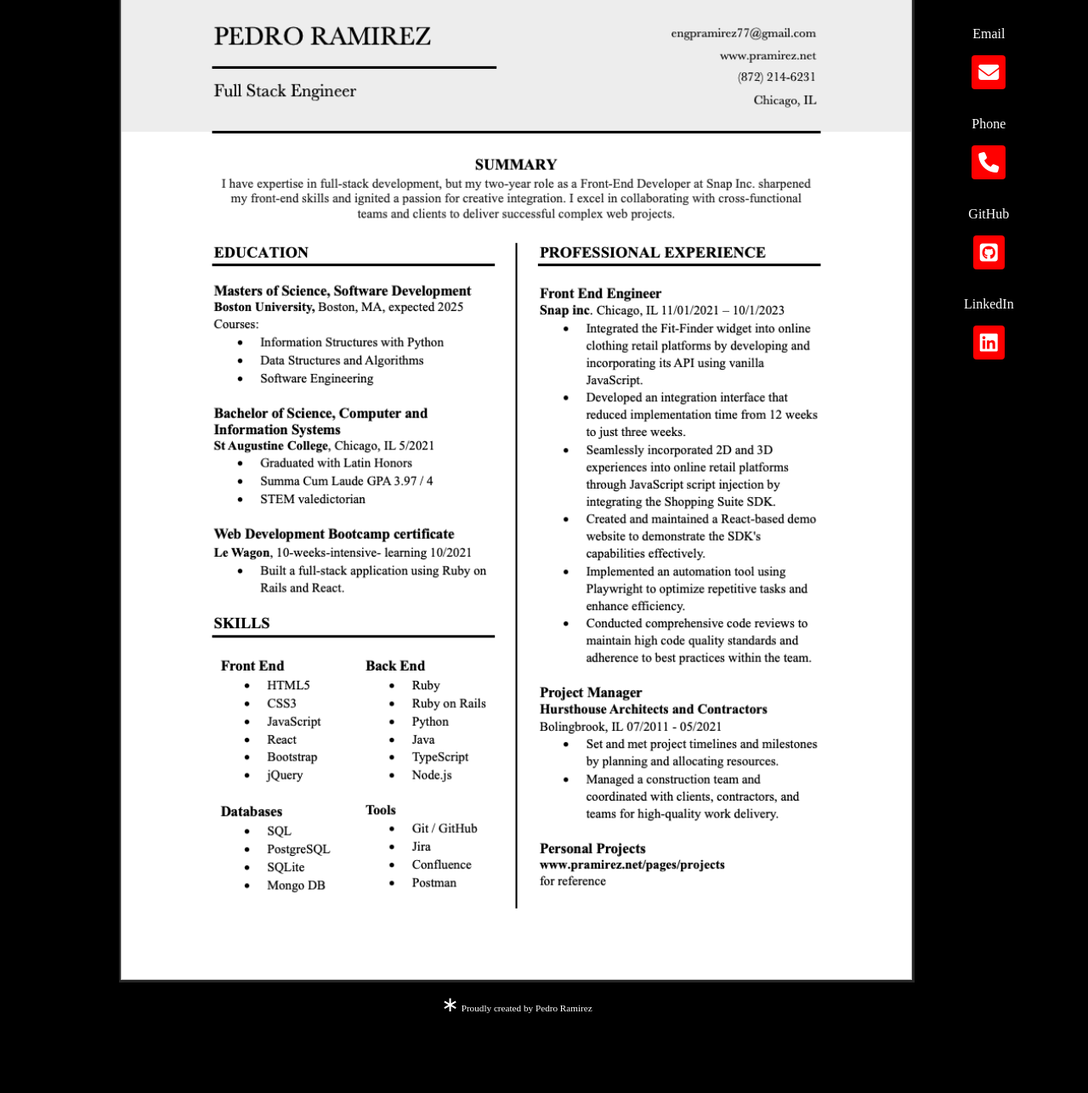
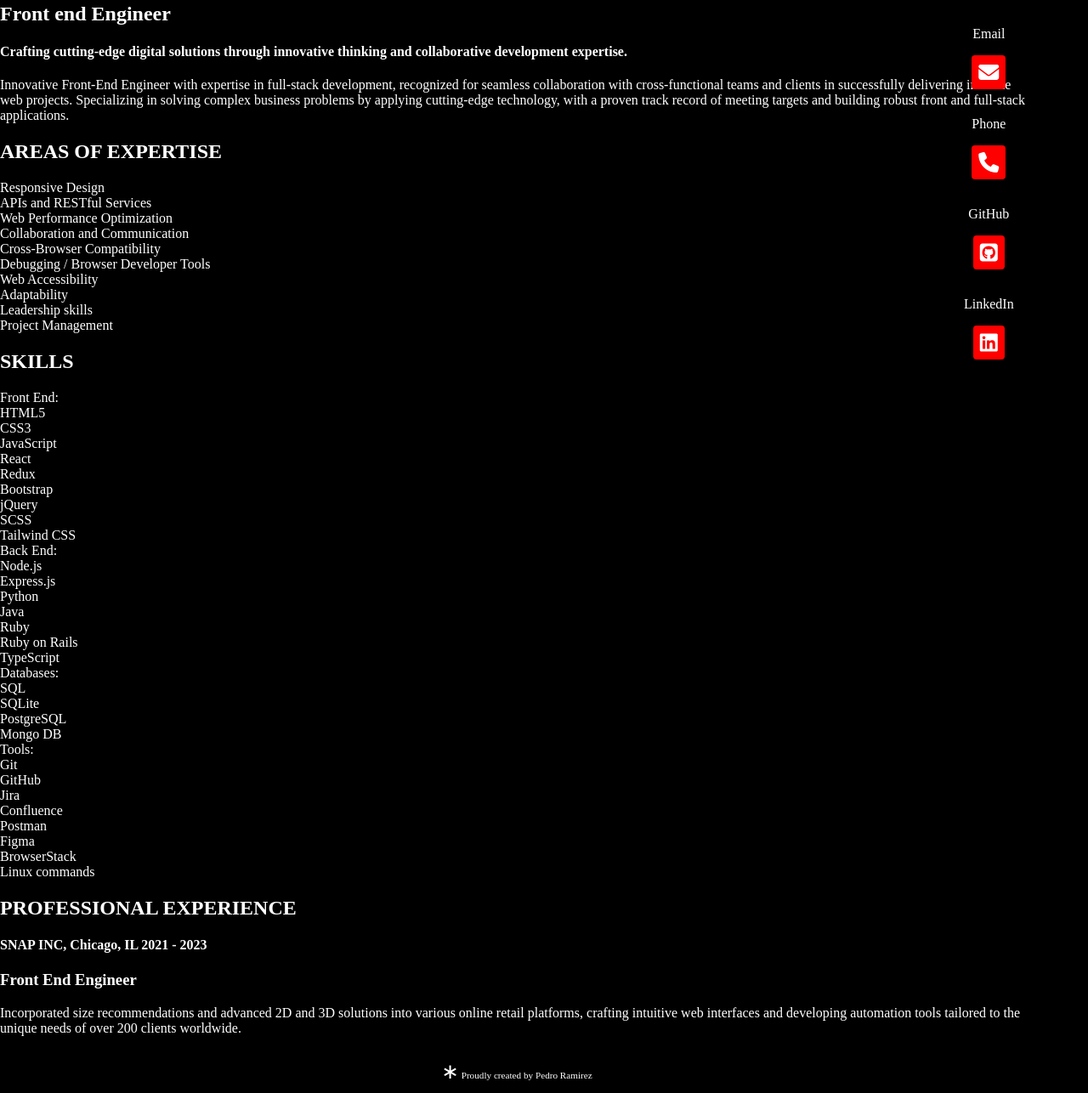
Before and after one commit to pramirez2328/mySite, a plain HTML site: page pages/resume.html in a window 1280 px wide. Shown: the part 260-1546 px from the top of the page at 85% size. Before the commit the page ends 1468 px from the top, so only its background shows below. Drawn offline with Linux system fonts and the light colour scheme; a web font is replaced by a local one.

Commit message:
change resume first draft

```diff
--- a/pages/resume.html
+++ b/pages/resume.html
@@ -29,15 +29,85 @@
         </ul>
       </div>
 
-      <div id="main">
-        <div>
-          <div id="downloadResume">
-            <a href="../style/images/resume.pdf" download="Pedro_Ramirez_Resume">Download Resume</a>
-          </div>
+      <div id="main" style="display: block">
+        <div id="downloadResume">
+          <a href="../style/images/resume.pdf" download="Pedro_Ramirez_Resume">Download Resume</a>
+        </div>
 
-          <div id="img">
-            <img src="../style/images/resume.png" alt="resume" />
-          </div>
+        <div id="section1">
+          <h1 id="name">Pedro Ramirez</h1>
+          <h2 id="title">Front end Engineer</h2>
+          <h4>
+            Crafting cutting-edge digital solutions through innovative thinking and collaborative development expertise.
+          </h4>
+          <p>
+            Innovative Front-End Engineer with expertise in full-stack development, recognized for seamless
+            collaboration with cross-functional teams and clients in successfully delivering intricate web projects.
+            Specializing in solving complex business problems by applying cutting-edge technology, with a proven track
+            record of meeting targets and building robust front and full-stack applications.
+          </p>
+        </div>
+        <div id="section2">
+          <h2>AREAS OF EXPERTISE</h2>
+          <ul>
+            <li>Responsive Design</li>
+            <li>APIs and RESTful Services</li>
+            <li>Web Performance Optimization</li>
+            <li>Collaboration and Communication</li>
+            <li>Cross-Browser Compatibility</li>
+            <li>Debugging / Browser Developer Tools</li>
+            <li>Web Accessibility</li>
+            <li>Adaptability</li>
+            <li>Leadership skills</li>
+            <li>Project Management</li>
+          </ul>
+        </div>
+        <div id="section3">
+          <h2>SKILLS</h2>
+          <ul>
+            <li>Front End:</li>
+            <li>HTML5</li>
+            <li>CSS3</li>
+            <li>JavaScript</li>
+            <li>React</li>
+            <li>Redux</li>
+            <li>Bootstrap</li>
+            <li>jQuery</li>
+            <li>SCSS</li>
+            <li>Tailwind CSS</li>
+            <li>Back End:</li>
+            <li>Node.js</li>
+            <li>Express.js</li>
+            <li>Python</li>
+            <li>Java</li>
+            <li>Ruby</li>
+            <li>Ruby on Rails</li>
+            <li>TypeScript</li>
+            <li>Databases:</li>
+            <li>SQL</li>
+            <li>SQLite</li>
+            <li>PostgreSQL</li>
+            <li>Mongo DB</li>
+            <li>Tools:</li>
+            <li>Git</li>
+            <li>GitHub</li>
+            <li>Jira</li>
+            <li>Confluence</li>
+            <li>Postman</li>
+            <li>Figma</li>
+            <li>BrowserStack</li>
+            <li>Linux commands</li>
+          </ul>
+        </div>
+        <div id="section4">
+          <h2>PROFESSIONAL EXPERIENCE</h2>
+          <h4>SNAP INC, Chicago, IL 2021 - 2023</h4>
+          <h3>Front End Engineer</h3>
+          <p>
+            Incorporated size recommendations and advanced 2D and 3D solutions into various online retail platforms,
+            crafting intuitive web interfaces and developing automation tools tailored to the unique needs of over 200
+            clients worldwide.
+          </p>
         </div>
       </div>
 
@@ -75,7 +145,6 @@
           </div>
         </div>
       </div>
-
       <div id="footer">
         <p class="footer">
           <span class="symbol">&lowast;</span> Proudly created by <span class="name">Pedro Ramirez</span>
--- a/style/style.css
+++ b/style/style.css
@@ -6,7 +6,6 @@
 @import './aboutComponents/main.css';
 @import './aboutComponents/bio.css';
 @import './projectsComponents/main.css';
-@import './resume/resume.css';
 
 body {
   background-color: black;
```
